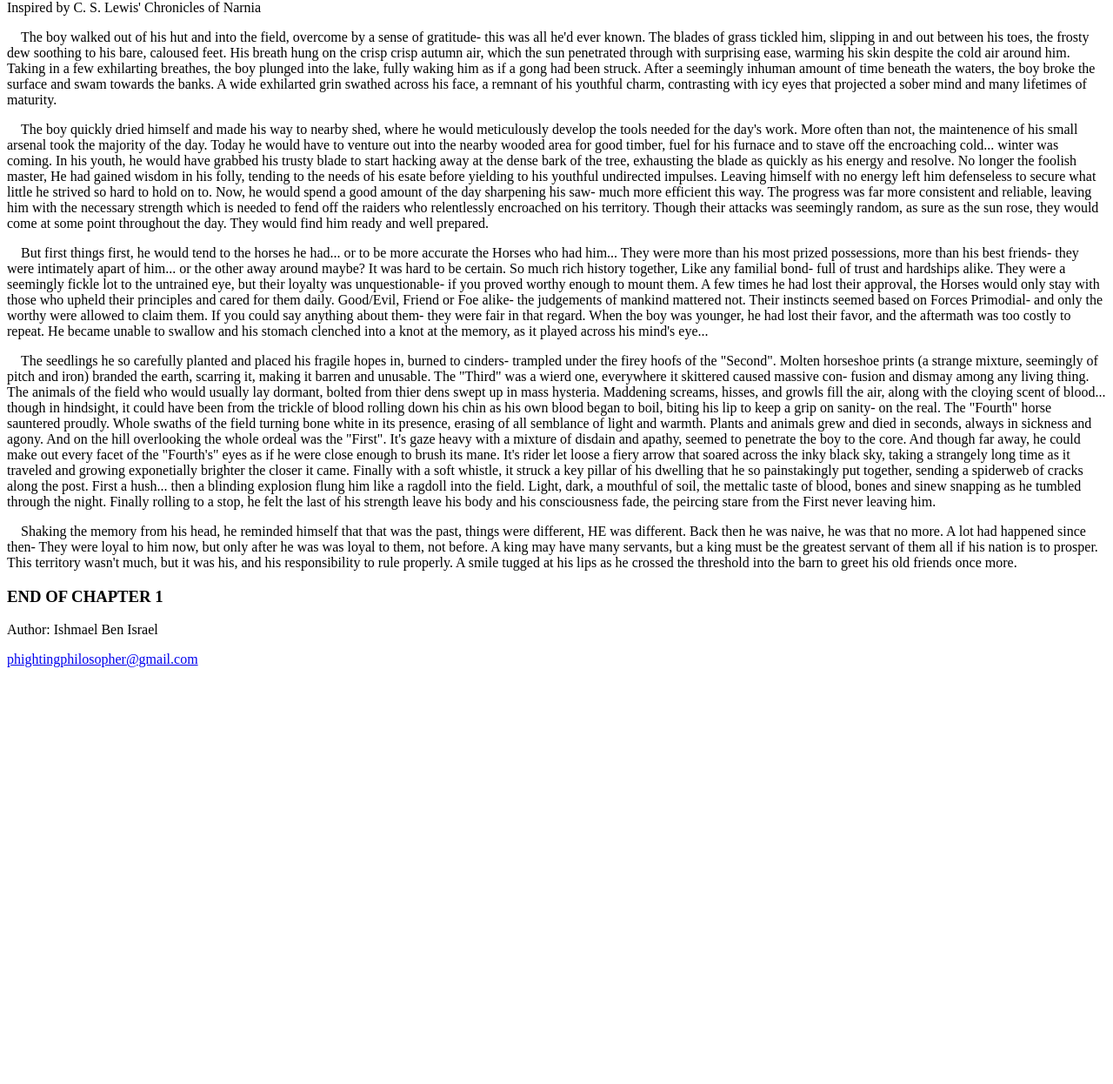
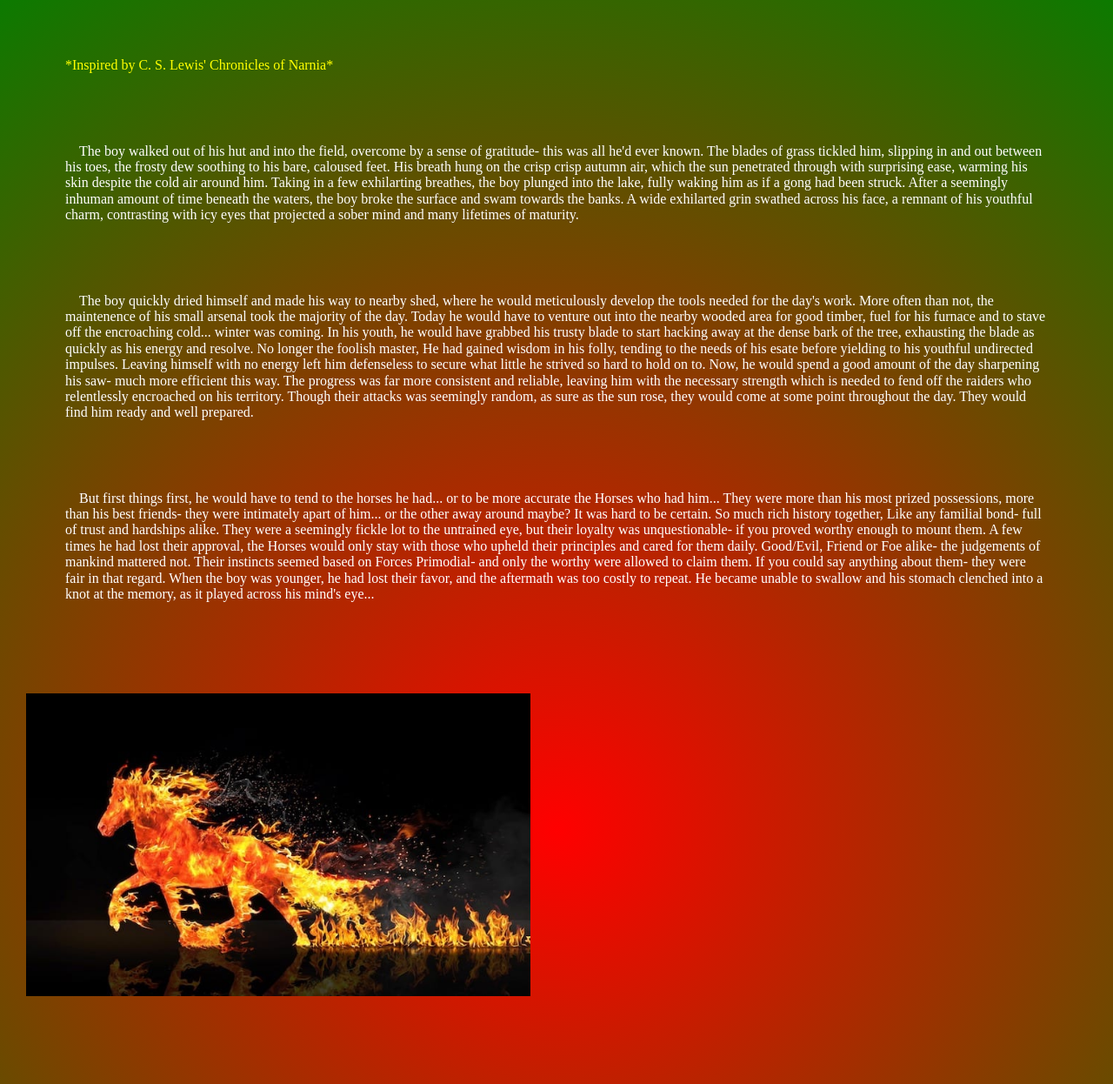
Before and after one commit to IshIncodeable/html-me-something, a plain HTML site: page index.html in a window 1280 px wide. Shown: the part 67-1313 px from the top of the page at 87% size. Before the commit the page ends 850 px from the top, so only its background shows below. Drawn offline with nearby package versions, Linux system fonts and the light colour scheme.

Commit message:
CSS Completed

```diff
--- a/index.html
+++ b/index.html
@@ -5,13 +5,16 @@
     <meta http-equiv="X-UA-Compatible" content="IE=edge">
     <meta name="viewport" content="width=device-width, initial-scale=1.0">
     <title>The Horses... and their Boy</title>
+
+    <link rel="stylesheet" href="normalize.css">
+    <link rel="stylesheet" href="styles.css">
 </head>
 <body>
     <main>
         <article>
             <header>
-            <h1>Chapter 1: Hold your horses- be Stable</h1>
-            <p>Inspired by C. S. Lewis' Chronicles of Narnia</p>
+            <h1>Chapter 1: Hold your horses- Be Stable</h1>
+            <p class="acknowledgements">*Inspired by C. S. Lewis' Chronicles of Narnia*</p>
             </header>
 
             <p>&emsp;The boy walked out of his hut and into the field, overcome by a sense of gratitude- this was all he'd ever known. The blades of grass tickled him, slipping in and out
@@ -29,7 +32,7 @@
             raiders who relentlessly encroached on his territory. Though their attacks was seemingly random, as sure as the sun rose, they would come at some point throughout the day.
             They would find him ready and well prepared.</p>
 
-            <p>&emsp;But first things first, he would tend to the horses he had... or to be more accurate the Horses who had him... They were more than his most prized possessions, more than his
+            <p>&emsp;But first things first, he would have to tend to the horses he had... or to be more accurate the Horses who had him... They were more than his most prized possessions, more than his
             best friends- they were intimately apart of him... or the other away around maybe? It was hard to be certain. So much rich history together, Like any familial bond- full of
             trust and hardships alike. They were a seemingly fickle lot to the untrained eye, but their loyalty was unquestionable- if you proved worthy enough to mount them. A few
             times he had lost their approval, the Horses would only stay with those who upheld their principles and cared for them daily. Good/Evil, Friend or Foe alike- the judgements
@@ -37,7 +40,8 @@
             fair in that regard. When the boy was younger, he had lost their favor, and the aftermath was too costly to repeat. He became unable to swallow and his stomach clenched into
             a knot at the memory, as it played across his mind's eye...</p>
 
-            <p>&emsp;The seedlings he so carefully planted and placed his fragile hopes in, burned to cinders- trampled under the firey hoofs of the "Second". Molten horseshoe prints (a strange
+            <img src="images\fire-horse.jpg"/>
+            <p class = "FlashBack">&emsp;The seedlings he so carefully planted and placed his fragile hopes in, burned to cinders- trampled under the firey hoofs of the "Second". Molten horseshoe prints (a strange
             mixture, seemingly of pitch and iron) branded the earth, scarring it, making it barren and unusable. The "Third" was a wierd one, everywhere it skittered caused massive con-
             fusion and dismay among any living thing. The animals of the field who would usually lay dormant, bolted from thier dens swept up in mass hysteria. Maddening screams,
             hisses, and growls fill the air, along with the cloying scent of blood... though in hindsight, it could have been from the trickle of blood rolling down his chin as his own
@@ -50,12 +54,13 @@
             of blood, bones and sinew snapping as he tumbled through the night. Finally rolling to a stop, he felt the last of his strength leave his body and his consciousness fade,
             the peircing stare from the First never leaving him.</p>
 
+
             <p>&emsp;Shaking the memory from his head, he reminded himself that that was the past, things were different, HE was different. Back then he was naive, he was that no more. A lot
             had happened since then- They were loyal to him now, but only after he was was loyal to them, not before. A king may have many servants, but a king must be the greatest
             servant of them all if his nation is to prosper. This territory wasn't much, but it was his, and his responsibility to rule properly. A smile tugged at his lips as he crossed
             the threshold into the barn to greet his old friends once more.</p>
 
-            <h3>END OF CHAPTER 1</h3>
+            <h3 id = "TBD">END OF CHAPTER 1</h3>
         </article>
 
 
--- /dev/null
+++ b/styles.css
@@ -0,0 +1,29 @@
+body{
+    background: radial-gradient(circle, red, green);
+}
+
+header{
+    color: gold;
+}
+
+
+.acknowledgements {
+    color: yellow
+}
+
+p {
+    color: white;
+    margin: 70px;
+    padding: 5px;
+}
+
+
+img {
+    max-width: 580px;
+    height: auto;
+    margin: 30px;
+}
+
+#TBD {
+    color: rgb(21, 187, 21);
+}
```
Also changed, not shown: images/mountain river.jpg (deleted), images/mountain-lake.jpg (added).
